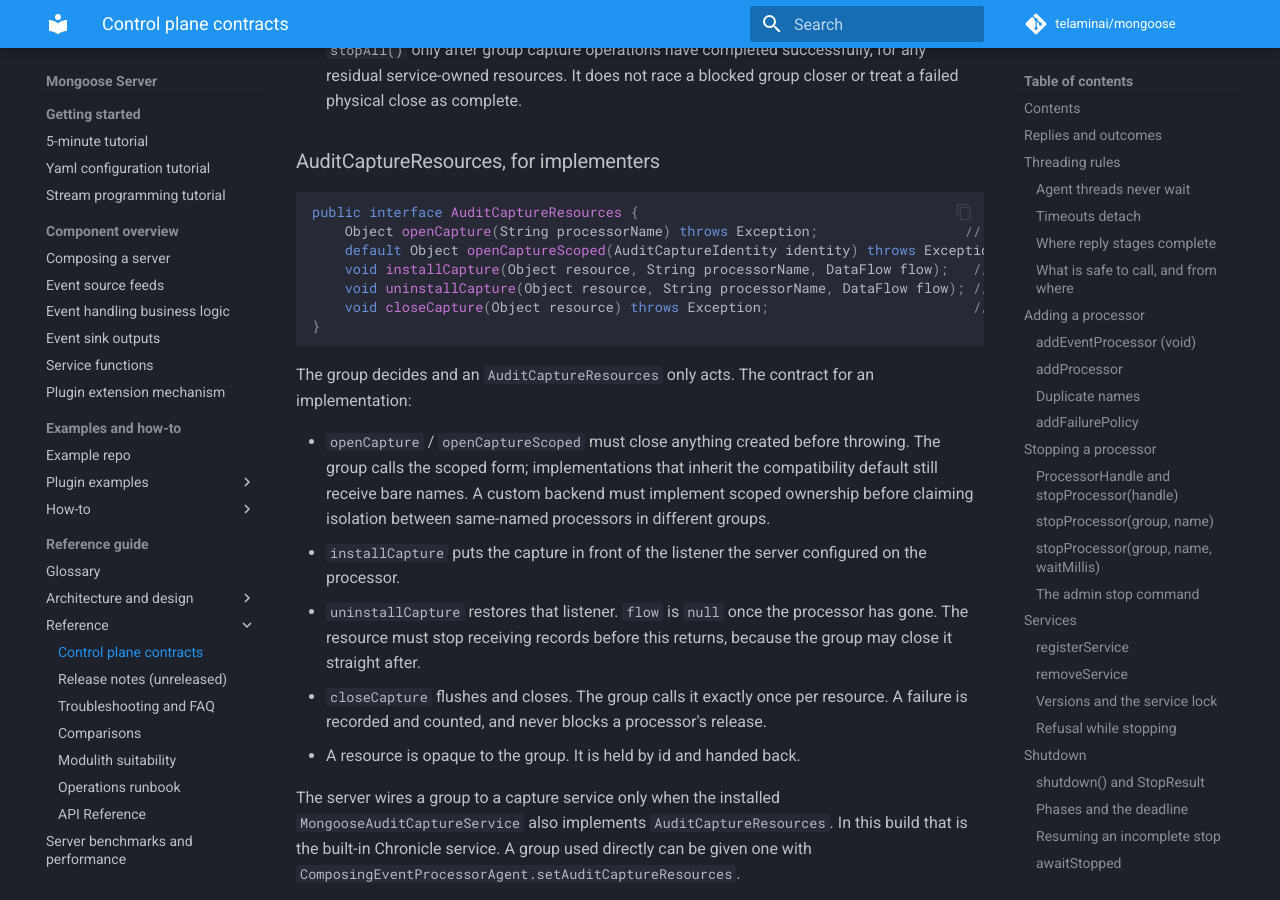
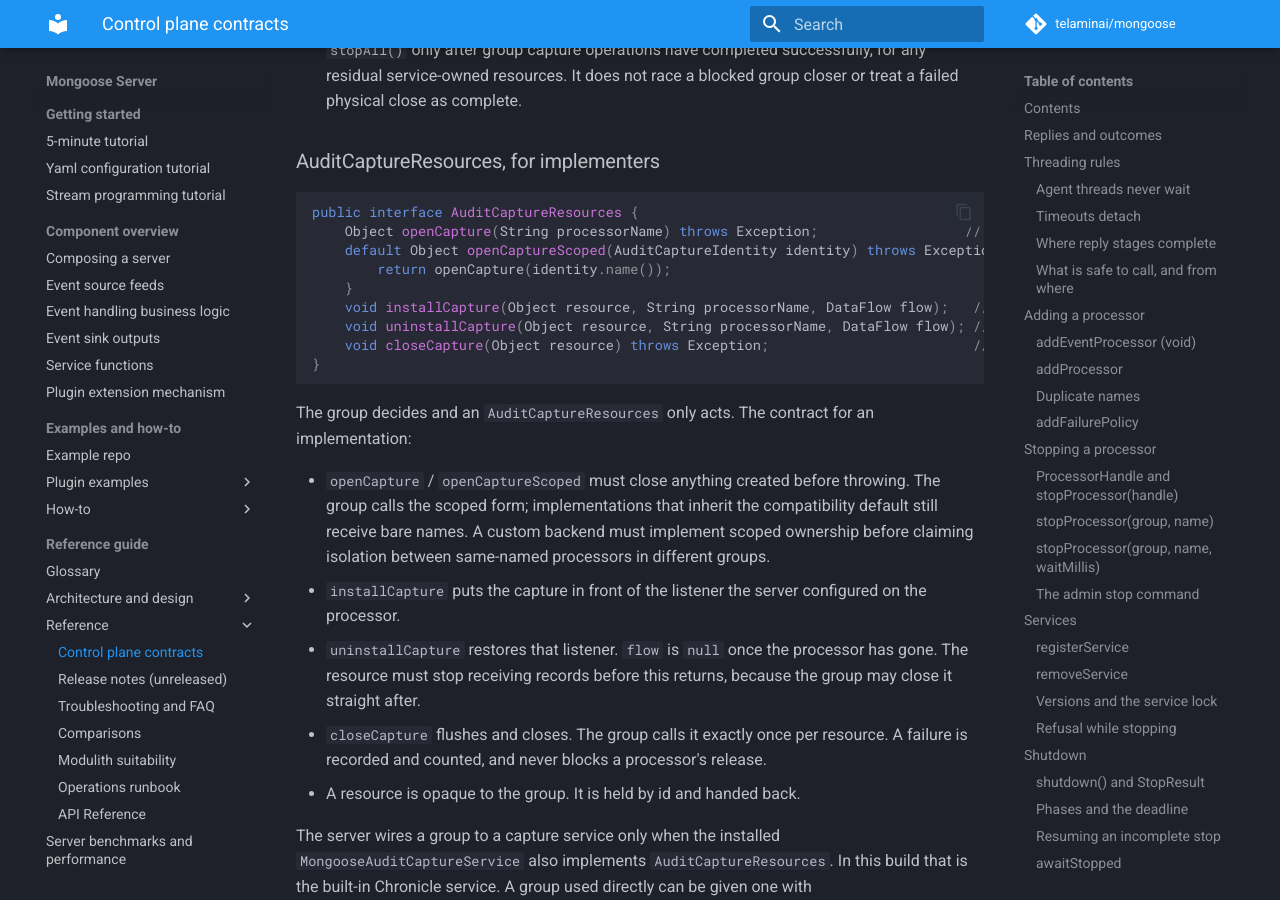
Before and after one commit to telaminai/mongoose, an MkDocs documentation site: the page built from docs/reference/control-plane-contracts.md, in a window 1280 px wide and 900 px high, scrolled down 17787 px. Built offline with MkDocs 1.6.1 and Material for MkDocs 9.7.7, drawn with Linux system fonts in a browser that asks for light colours; comment, search, counter and statistics services are not loaded.

Commit message:
Keep scoped resource API example directly compilable

````diff
--- a/docs/reference/control-plane-contracts.md
+++ b/docs/reference/control-plane-contracts.md
@@ -605,7 +605,9 @@ configuration key. See [configuration keys](#configuration-keys).
 ```java
 public interface AuditCaptureResources {
     Object openCapture(String processorName) throws Exception;                  // on an I/O helper
-    default Object openCaptureScoped(AuditCaptureIdentity identity) throws Exception; // delegates to old API
+    default Object openCaptureScoped(AuditCaptureIdentity identity) throws Exception {
+        return openCapture(identity.name());
+    }
     void installCapture(Object resource, String processorName, DataFlow flow);   // on the group's agent thread
     void uninstallCapture(Object resource, String processorName, DataFlow flow); // on the group's agent thread
     void closeCapture(Object resource) throws Exception;                         // on the closer, once per resource
````
